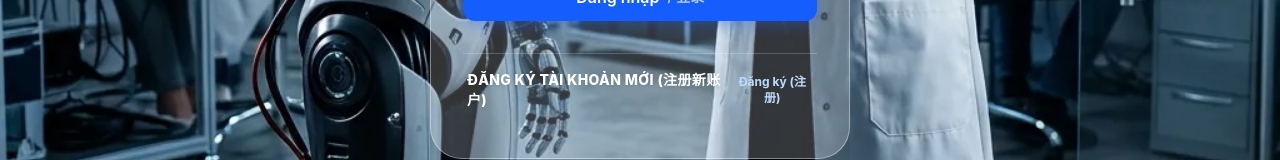
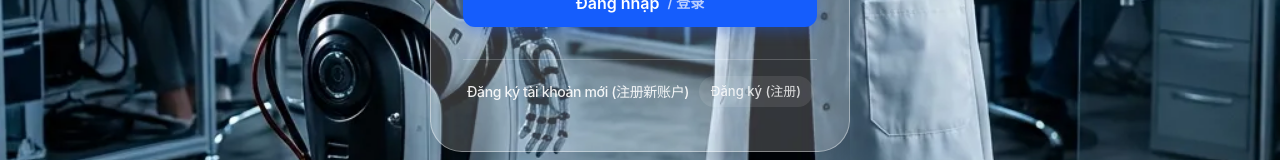
Before and after one commit to landang907-ship-it/purchase-management-muahang-, a React (Vite) app: page /login in a window 1280 px wide. Shown: the part 591-751 px from the top of the page. Built offline with nearby package versions, Linux system fonts and the light colour scheme; no server answers.

Commit message:
style: refine register section header to Apple style

```diff
--- a/src/features/auth/ui/RegisterForm.tsx
+++ b/src/features/auth/ui/RegisterForm.tsx
@@ -121,14 +121,14 @@ export function RegisterSection({
 
     return (
         <div className="w-full">
-            <div className="flex items-center justify-between mb-2 md:mb-4 px-1">
-                <h2 className="text-[13px] md:text-sm font-extrabold text-white drop-shadow-sm tracking-wide uppercase">
+            <div className="flex items-center justify-between mb-3 px-1">
+                <h2 className="text-[14px] font-medium text-white/90 tracking-tight">
                     {tRegistration('register.title', lang)}
                 </h2>
                 <button
                     type="button"
                     onClick={onToggle}
-                    className="text-[11px] md:text-xs text-blue-200 hover:text-white font-bold transition-colors"
+                    className="text-[13px] text-white/80 hover:text-white bg-white/10 hover:bg-white/20 px-3 py-1.5 rounded-full font-medium transition-all duration-200"
                 >
                     {isOpen
                         ? tRegistration('register.hide', lang)
```
